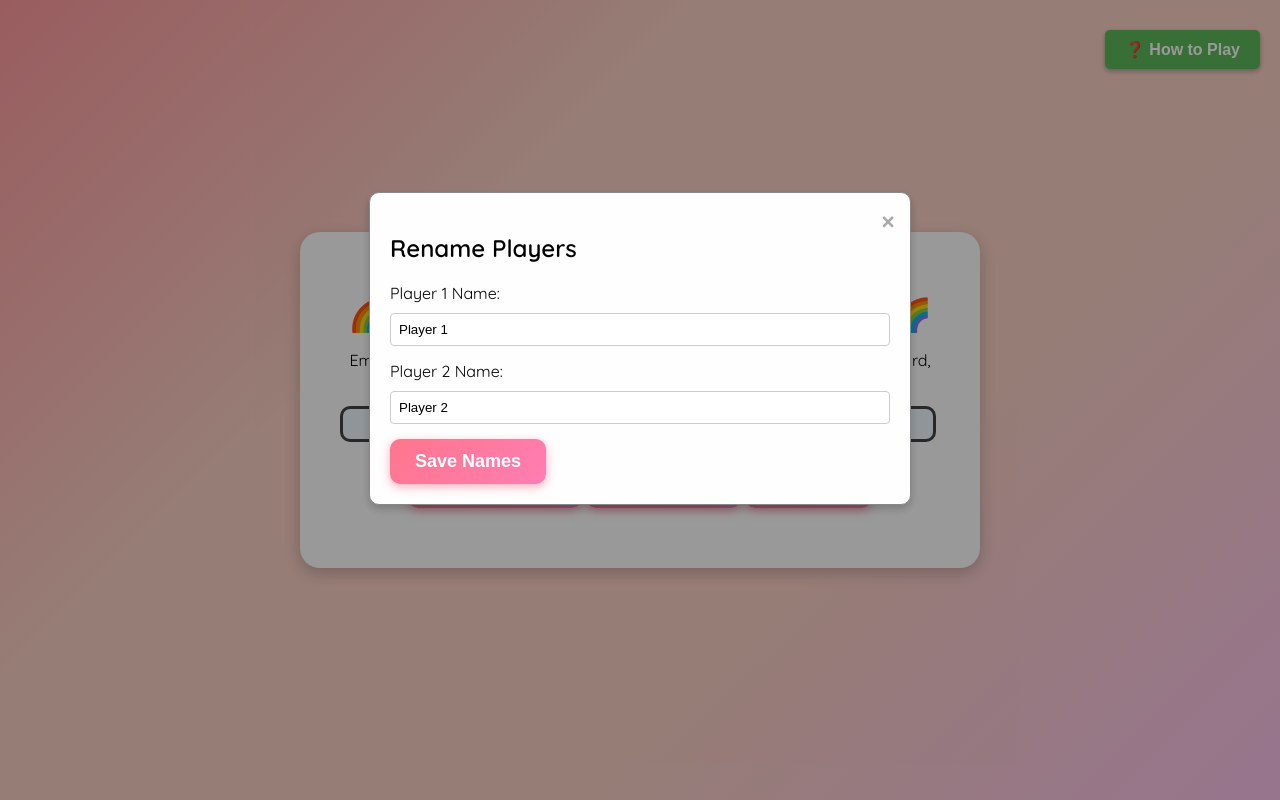
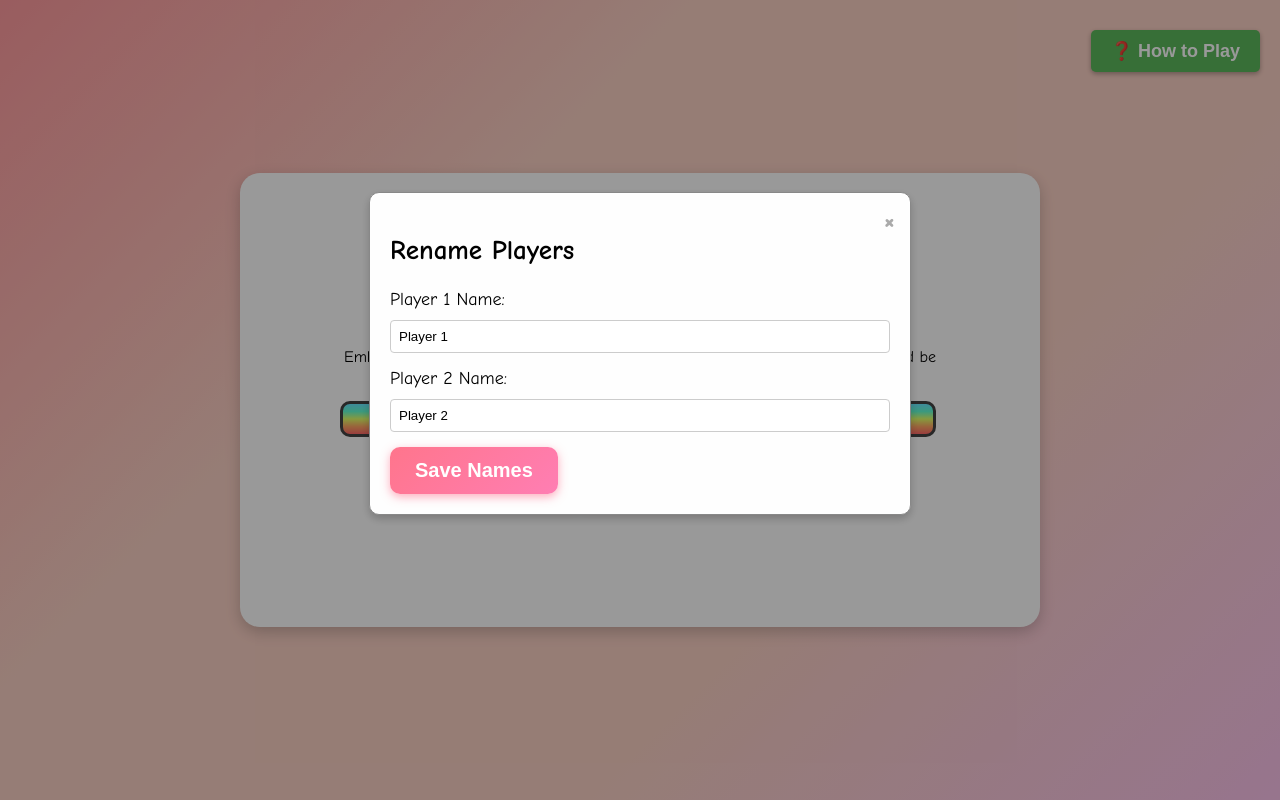
Before and after one commit to sanjay-jr/Board-Game, a plain HTML site: page index.html in a window 1280 px wide. Drawn offline with Linux system fonts and the light colour scheme.

Commit message:
Update styles.css

```diff
--- a/styles.css
+++ b/styles.css
@@ -8,12 +8,13 @@ body {
     align-items: center;
     height: 100vh;
     margin: 0;
+    font-family: 'Comic Sans MS', cursive, sans-serif; /* Kid-friendly font */
 }
 
 .game-container {
     text-align: center;
     background: white;
-    padding: 40px;
+    padding: 100px;
     border-radius: 20px;
     box-shadow: 0 5px 15px rgba(0, 0, 0, 0.2);
     max-width: 600px;
@@ -37,7 +38,7 @@ h1 {
     flex-direction: column;
     align-items: center;
     padding: 15px;
-    background: #f0f8ff;
+    background: linear-gradient(to bottom, #68E8FF, #63FFD2, #E1FF68, #FFA763, #FF6868);
     border: 3px solid #444;
     border-radius: 10px;
     width: 560px;
@@ -53,8 +54,8 @@ h1 {
 }
 
 .cell {
-    width: 60px;
-    height: 60px;
+    width: 80px; /* Larger cell width */
+    height: 80px; /* Larger cell height */
     background: linear-gradient(135deg, #ffdde1, #ee9ca7);
     display: flex;
     justify-content: center;
@@ -112,7 +113,7 @@ h1 {
 
 button {
     padding: 12px 25px;
-    font-size: 18px;
+    font-size: 20px; /* Increased font size */
     font-weight: bold;
     background: linear-gradient(135deg, #ff758c, #ff7eb3);
     color: white;
@@ -138,7 +139,7 @@ button:disabled {
 }
 
 #diceResult, #turn {
-    font-size: 20px;
+    font-size: 22px; /* Increased font size */
     font-weight: bold;
     color: #333;
     margin-top: 15px;
@@ -168,6 +169,7 @@ button:disabled {
     border-radius: 10px;
     box-shadow: 0 4px 8px rgba(0,0,0,0.2);
     position: relative;
+    font-size: 18px; /* Increased font size */
 }
 
 /* The Close Button */
@@ -176,7 +178,7 @@ button:disabled {
     top: 10px;
     right: 15px;
     color: #aaa;
-    font-size: 28px;
+    font-size: 30px; /* Increased font size */
     font-weight: bold;
     cursor: pointer;
 }
@@ -223,7 +225,7 @@ button.selected-answer {
 /* How to Play Button */
 .how-to-play-btn {
     padding: 10px 20px;
-    font-size: 16px;
+    font-size: 18px; /* Increased font size */
     font-weight: bold;
     background: #5cb85c;
     color: white;
```
